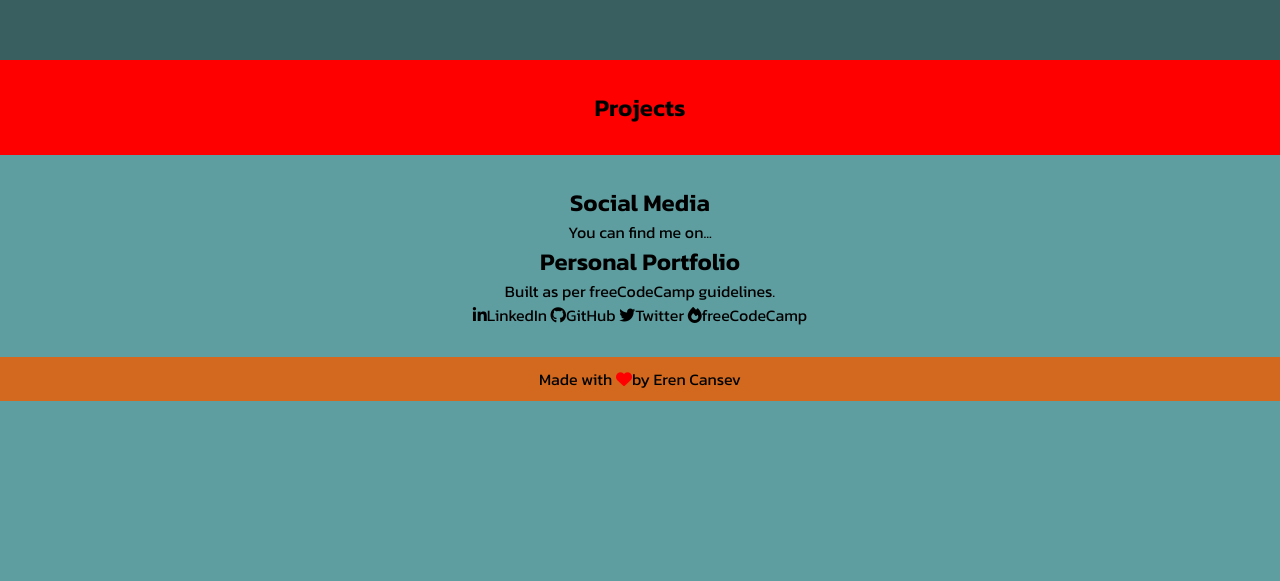
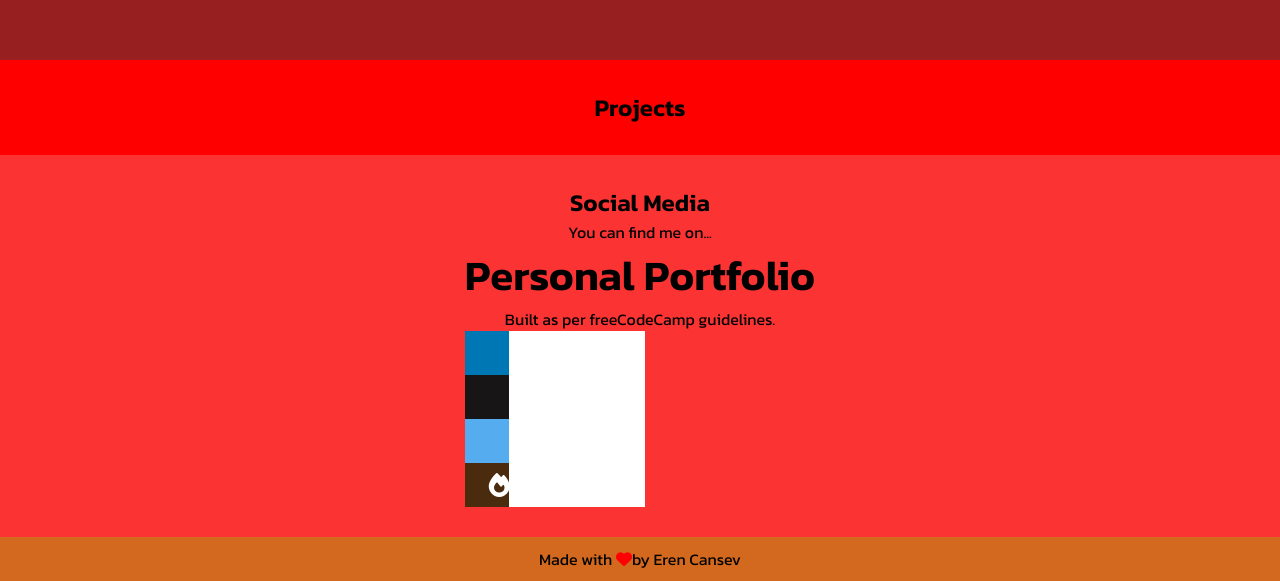
Before and after one commit to erencansev/freeCodeCamp-Responsive-Web-Design-Cases, a plain HTML site: page personal-portfolio-page/index.html in a window 1280 px wide. Shown: the part 804-1385 px from the top of the page. Before the commit the page ends 1205 px from the top, so only its background shows below. Drawn offline with Linux system fonts and the light colour scheme.

Commit message:
ı have a some bugs on hover effect on contact page

```diff
--- a/personal-portfolio-page/style.css
+++ b/personal-portfolio-page/style.css
@@ -5,7 +5,7 @@
   margin: 0;
 }
 body {
-  background-color: cadetblue;
+  background-color: rgb(252, 51, 51);
   font-family: "Kanit", sans-serif;
 }
 nav {
@@ -60,7 +60,7 @@ section {
   padding: 30px;
   text-align: center;
 }
-.social-links {
+/* .social-links {
   display: flex;
   justify-content: center;
   list-style-type: none;
@@ -88,6 +88,96 @@ section {
   align-items: center;
   margin: 0 20px;
   justify-content: space-between;
+} */
+#home a {
+  min-height: 100%;
+  display: flex;
+  justify-content: center;
+  list-style-type: none;
+  padding: 0;
+  margin: 0;
+  color: #fff;
+}
+#home {
+  min-height: 100%;
+}
+#home li {
+  display: flex;
+  flex-direction: row;
+  align-items: center;
+  margin: 0 20px;
+  justify-content: space-between;
+}
+
+#home h1 {
+  font-color: #fff;
+  font-size: 42px;
+  display: inline-block;
+}
+.social-cont {
+  max-width: 400px;
+}
+a.btn-default {
+  height: 44px;
+  border-radius: 0;
+  border: 0;
+  width: 180px;
+  text-align: left;
+  margin: 0 5px 10px 0;
+  position: relative;
+  background-color: #ffffff;
+  padding: 10px;
+  transition: all 0.35s;
+  padding: 0;
+  line-height: 47px;
+  overflow: hidden;
+}
+a.btn-default i {
+  display: block;
+  float: left;
+  position: absolute;
+  left: 12px;
+  top: 10px;
+  font-size: 24px;
+  color: #ffffff;
+  position: relative;
+  z-index: 1;
+}
+a.btn-default span {
+  position: relative;
+  z-index: 1;
+  padding-left: 30px;
+}
+a.btn-default:after {
+  content: "";
+  display: block;
+  width: 44px;
+  height: 44px;
+  position: absolute;
+  top: 0;
+  left: 0;
+  z-index: 0;
+  transition: all 0.35s;
+}
+a.twitter-btn:after {
+  background-color: #55acee;
+}
+a.github-btn:after {
+  background-color: #171515;
+}
+a.linkedin-btn:after {
+  background-color: #0077b5;
+}
+a.fcc-btn:after {
+  background-color: #4b2b0d;
+}
+a.btn-default:hover,
+a.btn-default:focus {
+  background-color: #ffffff;
+  color: #ffffff;
+}
+a.btn-default:hover:after {
+  width: 100%;
 }
 section h2 {
   margin: 0;
```
